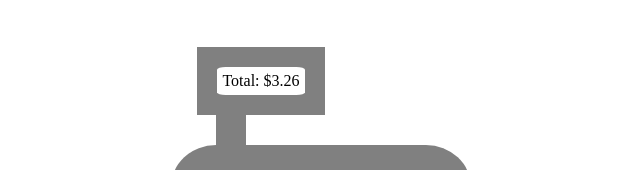
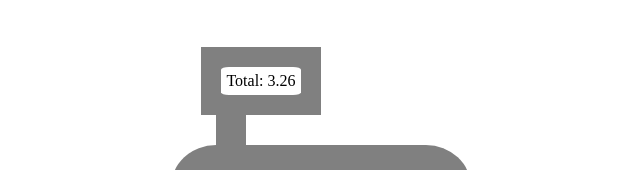
Before and after one commit to KnezP/cash_register, a plain HTML site: page index.html in a window 1280 px wide. Shown: the part 226-396 px from the top of the page, 319-959 px from the left. Drawn offline with Linux system fonts and the light colour scheme.

Commit message:
added total display

```diff
--- a/index.html
+++ b/index.html
@@ -18,7 +18,7 @@
     <button id="purchase-btn">Purchase</button>
 </div>
 <div class="total">
-<p>Total: $3.26</p>
+<p id="total-p">Total: </p>
 </div>
 <div class="connector"></div>
 <div class="cash-register" id="cash-register">
--- a/script.js
+++ b/script.js
@@ -2,6 +2,7 @@ const customerCash = document.getElementById("cash");
 const result = document.getElementById("change-due");
 const changeAmount = document.getElementById("change-value");
 const purchaseBtn = document.getElementById("purchase-btn");
+const total = document.getElementById("total-p");
 
 let cid =[
  ["PENNY", 1.01],
@@ -17,6 +18,7 @@ let cid =[
 
 const values = [100, 20, 10, 5, 1, 0.25, 0.1, 0.05, 0.01];
 const price = 3.26;
+total.innerText += ` ${price}`;
 cid.forEach((item) => { changeAmount.innerHTML += `<p id="${item[0]}" class="changes" >${item[0]}: $${item[1]}
 </p>`});
 const checkStatus = () => {
```
